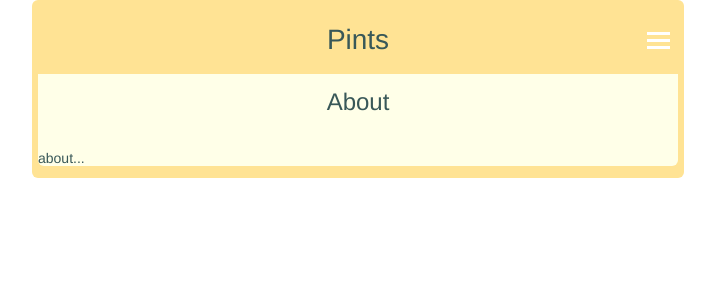
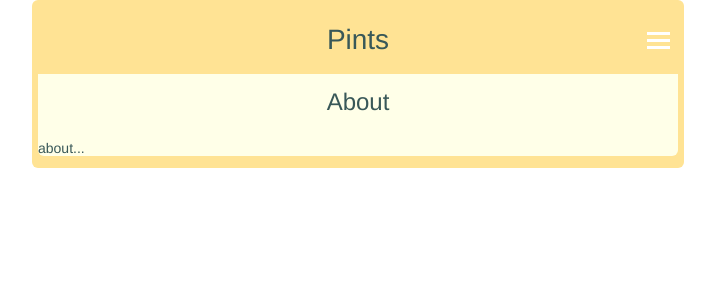
Before and after one commit to richardtraindl/pints, a Jekyll site: the page built from pints/about.html, in a window 1280 px wide. Shown: the top 300 px of the page, without its empty margins (282-997 px from the left). Built offline with Jekyll 4.4.1, drawn with Linux system fonts in a browser that asks for light colours.

Commit message:
Update about.html

```diff
--- a/pints/about.html
+++ b/pints/about.html
@@ -7,7 +7,7 @@ id: about
   <article>
     <h2>About</h2>
 
-    <div class="gap"></div>
+    <div class="small-gap"></div>
 
     <section>
       <p>about...</p>
```
